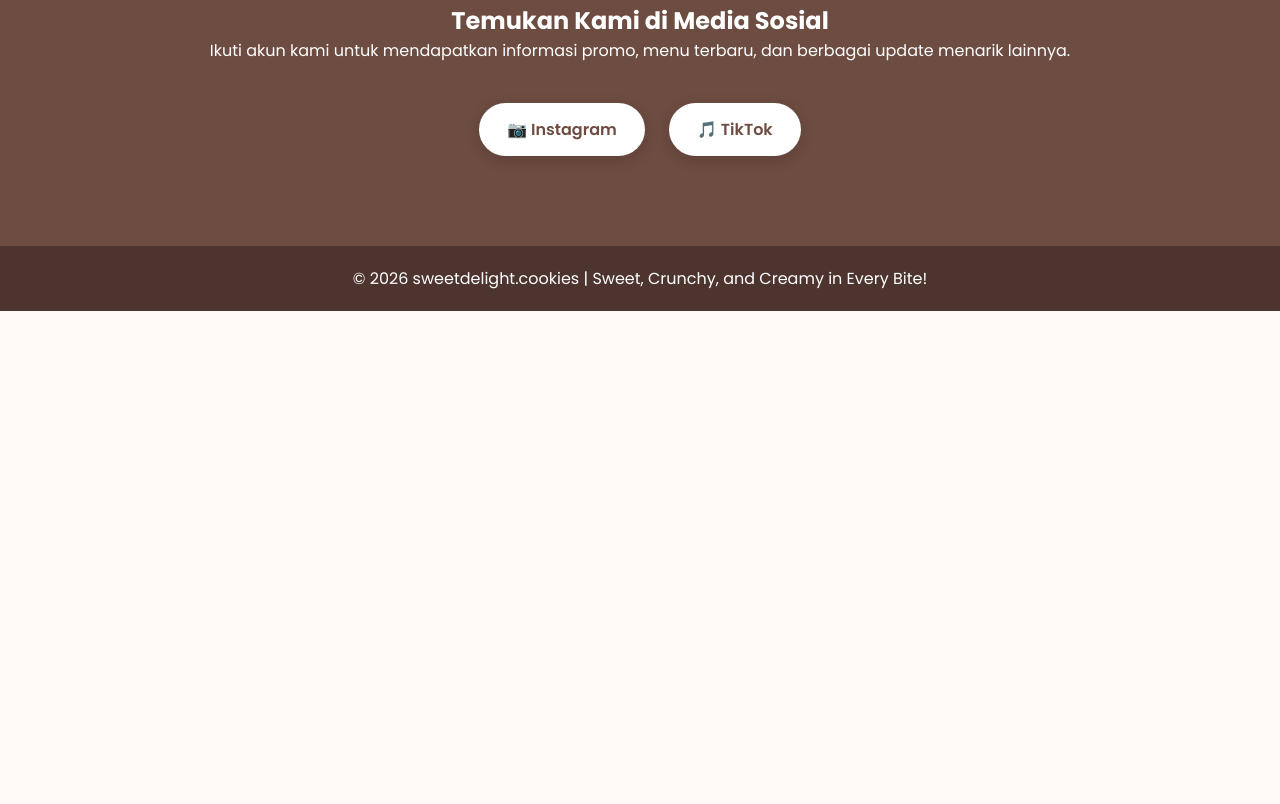
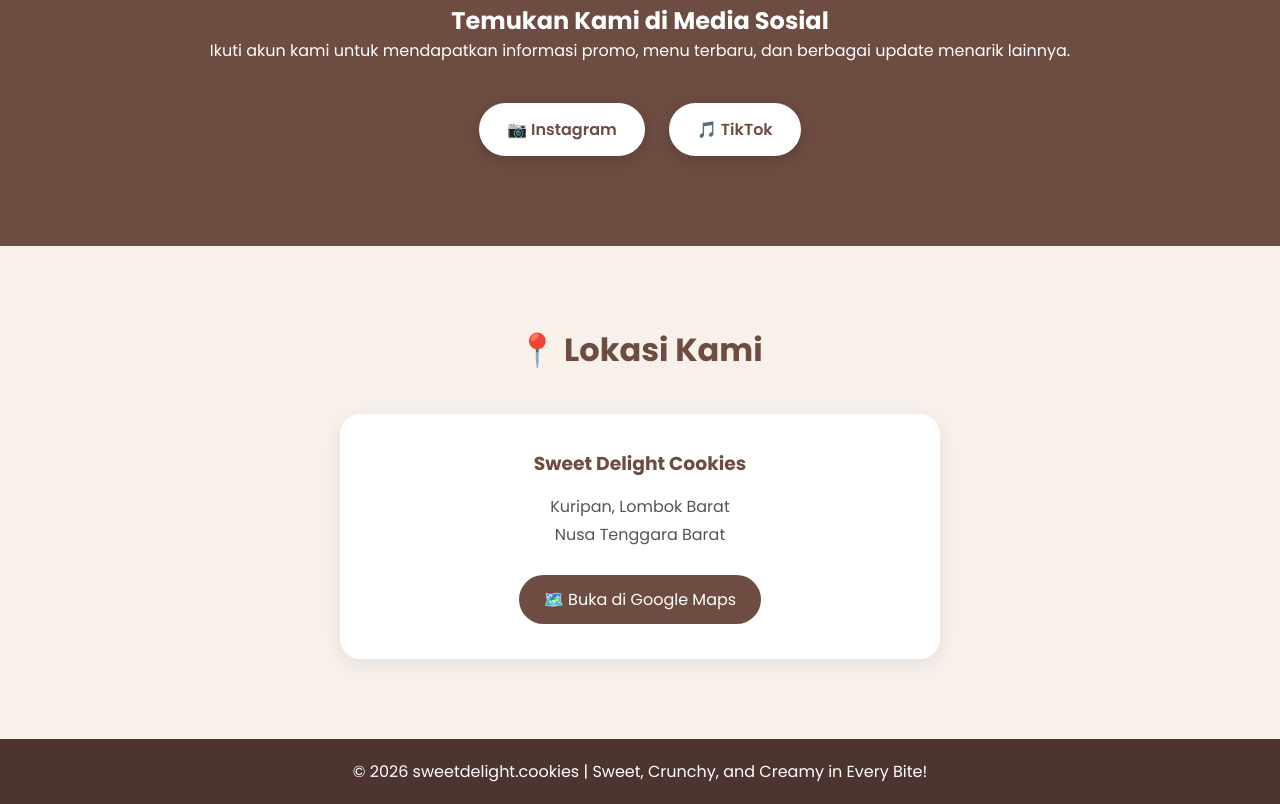
Before and after one commit to arven-svg/Sweet-Delight-Cookies, a plain HTML site: page index1.html in a window 1280 px wide. Shown: the part 2089-2893 px from the top of the page. Before the commit the page ends 2400 px from the top, so only its background shows below. Drawn offline with Linux system fonts and the light colour scheme.

Commit message:
Update index1.html

```diff
--- a/index1.html
+++ b/index1.html
@@ -211,6 +211,46 @@ footer{
         height:300px;
     }
 }
+.location-section{
+    padding:80px 0;
+    background:#f8f1eb;
+}
+
+.location-card{
+    background:white;
+    max-width:600px;
+    margin:auto;
+    text-align:center;
+    padding:35px;
+    border-radius:20px;
+    box-shadow:0 5px 20px rgba(0,0,0,.08);
+}
+
+.location-card h3{
+    color:#6d4c41;
+    margin-bottom:15px;
+}
+
+.location-card p{
+    color:#555;
+    line-height:1.8;
+    margin-bottom:25px;
+}
+
+.location-btn{
+    display:inline-block;
+    background:#6d4c41;
+    color:white;
+    text-decoration:none;
+    padding:12px 25px;
+    border-radius:30px;
+    transition:.3s;
+}
+
+.location-btn:hover{
+    background:#4e342e;
+    transform:translateY(-2px);
+}
 </style>
 </head>
 <body>
@@ -316,6 +356,32 @@ footer{
 
     </div>
 </section>
+<section class="location-section">
+
+    <div class="container">
+
+        <h2 class="section-title">📍 Lokasi Kami</h2>
+
+        <div class="location-card">
+
+            <h3>Sweet Delight Cookies</h3>
+
+            <p>
+                Kuripan, Lombok Barat<br>
+                Nusa Tenggara Barat
+            </p>
+
+            <a href="https://maps.google.com/?q=Batujai+Praya+Lombok+Tengah"
+               target="_blank"
+               class="location-btn">
+                🗺️ Buka di Google Maps
+            </a>
+
+        </div>
+
+    </div>
+
+</section>
 
 <footer>
     © 2026 sweetdelight.cookies | Sweet, Crunchy, and Creamy in Every Bite!
```
